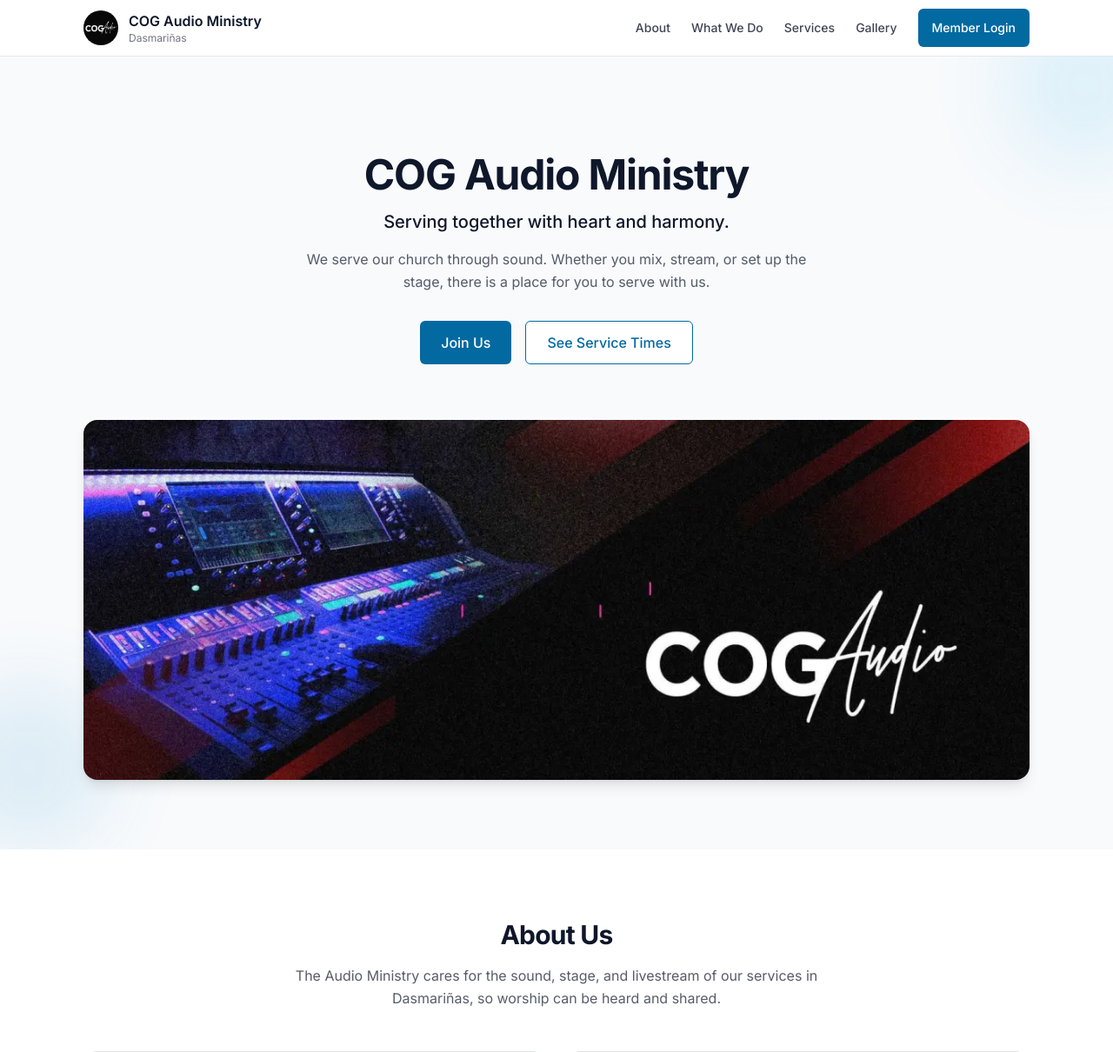
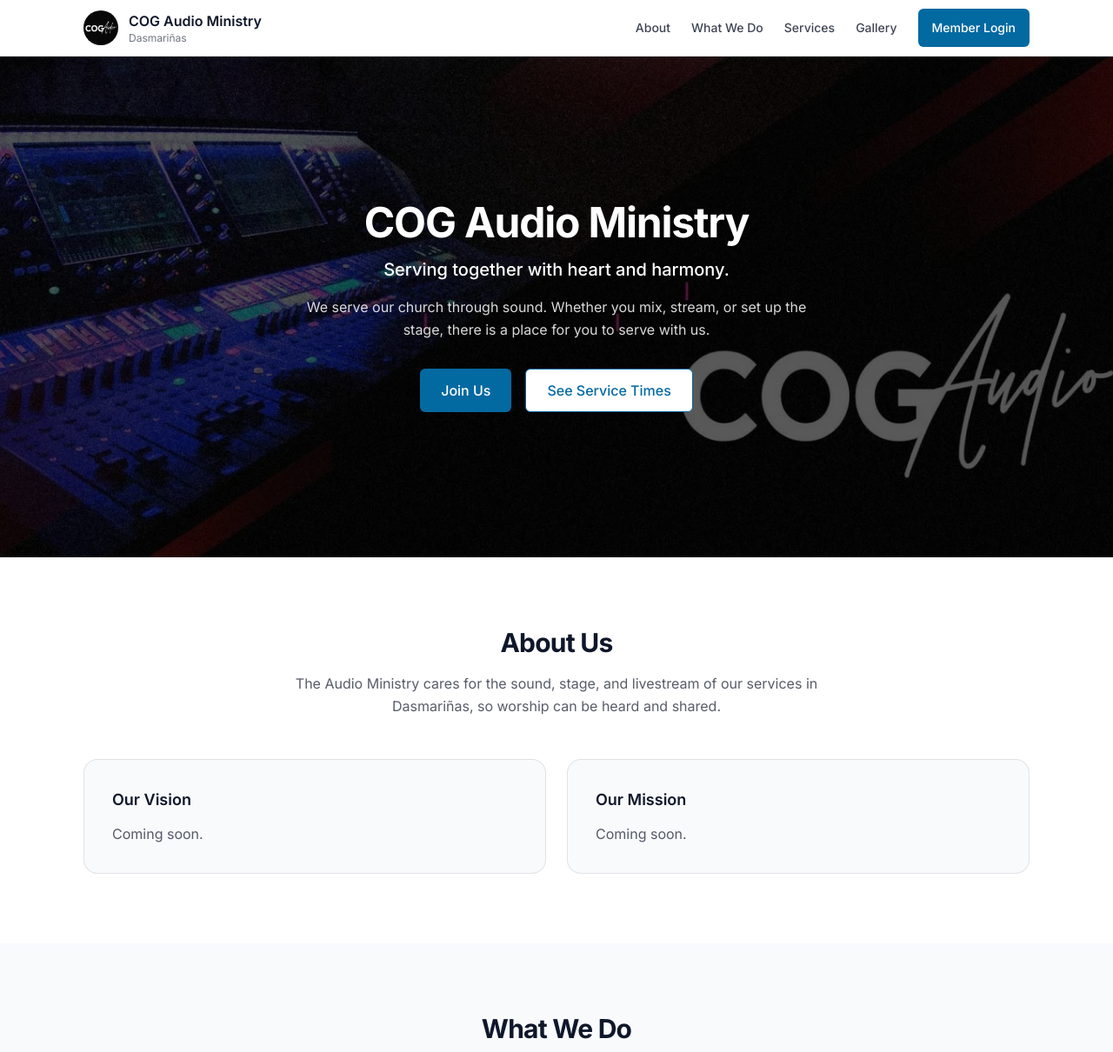
Before and after one commit to Loucho09/cog-audio-ministry, a Laravel app: page / in a window 1280 px wide. Shown: the top 1210 px of the page at 87% size. Run offline with Laravel 12, Linux system fonts and the light colour scheme; data comes from the database, SQL or seed files in the repository; style sheets or scripts are compiled from the project's sources.

Commit message:
feat: hero uses the cover photo as a full background with dark overlay
Co-Authored-By: Claude Opus 5.5 <noreply@anthropic.com>

```diff
--- a/resources/views/components/home/hero.blade.php
+++ b/resources/views/components/home/hero.blade.php
@@ -1,13 +1,32 @@
-<section aria-labelledby="hero-title" class="relative overflow-hidden bg-background">
-    {{-- Decorative accents (tokens only, no images) --}}
-    <div aria-hidden="true" class="pointer-events-none absolute -right-16 -top-16 h-48 w-48 rounded-full bg-accent/10 blur-2xl"></div>
-    <div aria-hidden="true" class="pointer-events-none absolute -left-16 bottom-0 h-48 w-48 rounded-full bg-primary/10 blur-2xl"></div>
+<section aria-labelledby="hero-title" class="relative isolate overflow-hidden bg-text">
+    {{-- Cover photo as a full-bleed background. Decorative (the h1 carries the name), so alt is empty.
+         Above the fold, so no lazy loading. --}}
+    <picture>
+        <source
+            type="image/webp"
+            srcset="{{ asset('images/cover-800.webp') }} 800w, {{ asset('images/cover-1200.webp') }} 1200w, {{ asset('images/cover.webp') }} 1600w"
+            sizes="100vw"
+        >
+        <img
+            src="{{ asset('images/cover.jpg') }}"
+            alt=""
+            width="1600"
+            height="609"
+            fetchpriority="high"
+            decoding="async"
+            class="absolute inset-0 -z-10 h-full w-full object-cover object-center"
+        >
+    </picture>
 
-    <div class="relative mx-auto max-w-6xl px-4 pb-16 pt-20 sm:px-6 sm:pb-20 sm:pt-28 lg:px-8">
+    {{-- Even dark overlay so white text stays readable (WCAG AA) over any part of the photo. --}}
+    <div aria-hidden="true" class="absolute inset-0 -z-10 bg-black/65"></div>
+
+    {{-- The photo is always dark, so hero text uses white directly instead of theme tokens. --}}
+    <div class="mx-auto flex min-h-[32rem] max-w-6xl items-center justify-center px-4 py-20 sm:min-h-[36rem] sm:px-6 sm:py-28 lg:px-8">
         <div class="flex flex-col items-center text-center">
-            <h1 id="hero-title" class="text-4xl font-bold tracking-tight text-text sm:text-5xl">{{ config('ministry.name') }}</h1>
-            <p class="mt-4 text-lg font-medium text-text sm:text-xl">{{ config('ministry.tagline') }}</p>
-            <p class="mt-4 max-w-xl text-base leading-relaxed text-text/70">
+            <h1 id="hero-title" class="text-4xl font-bold tracking-tight text-white sm:text-5xl">{{ config('ministry.name') }}</h1>
+            <p class="mt-4 text-lg font-medium text-white sm:text-xl">{{ config('ministry.tagline') }}</p>
+            <p class="mt-4 max-w-xl text-base leading-relaxed text-white/85">
                 We serve our church through sound. Whether you mix, stream, or set up the stage, there is a place for you to serve with us.
             </p>
 
@@ -17,25 +36,5 @@
                 <x-site.button :href="route('home').'#services'" variant="secondary" size="lg" class="w-full sm:w-auto">See Service Times</x-site.button>
             </div>
         </div>
-
-        {{-- Cover banner, below the text and buttons. Above the fold on desktop, so no lazy loading. --}}
-        <div class="mt-12 overflow-hidden rounded-2xl shadow-lg sm:mt-16">
-            <picture>
-                <source
-                    type="image/webp"
-                    srcset="{{ asset('images/cover-800.webp') }} 800w, {{ asset('images/cover-1200.webp') }} 1200w, {{ asset('images/cover.webp') }} 1600w"
-                    sizes="(min-width: 1152px) 1152px, 100vw"
-                >
-                <img
-                    src="{{ asset('images/cover.jpg') }}"
-                    alt="COG Audio banner showing a lit mixing console beside the COG Audio logo"
-                    width="1600"
-                    height="609"
-                    fetchpriority="high"
-                    decoding="async"
-                    class="block h-auto w-full"
-                >
-            </picture>
-        </div>
     </div>
 </section>
```
Also changed, not shown: tests/Feature/HomepageSectionsTest.php (+5 -3 lines).
